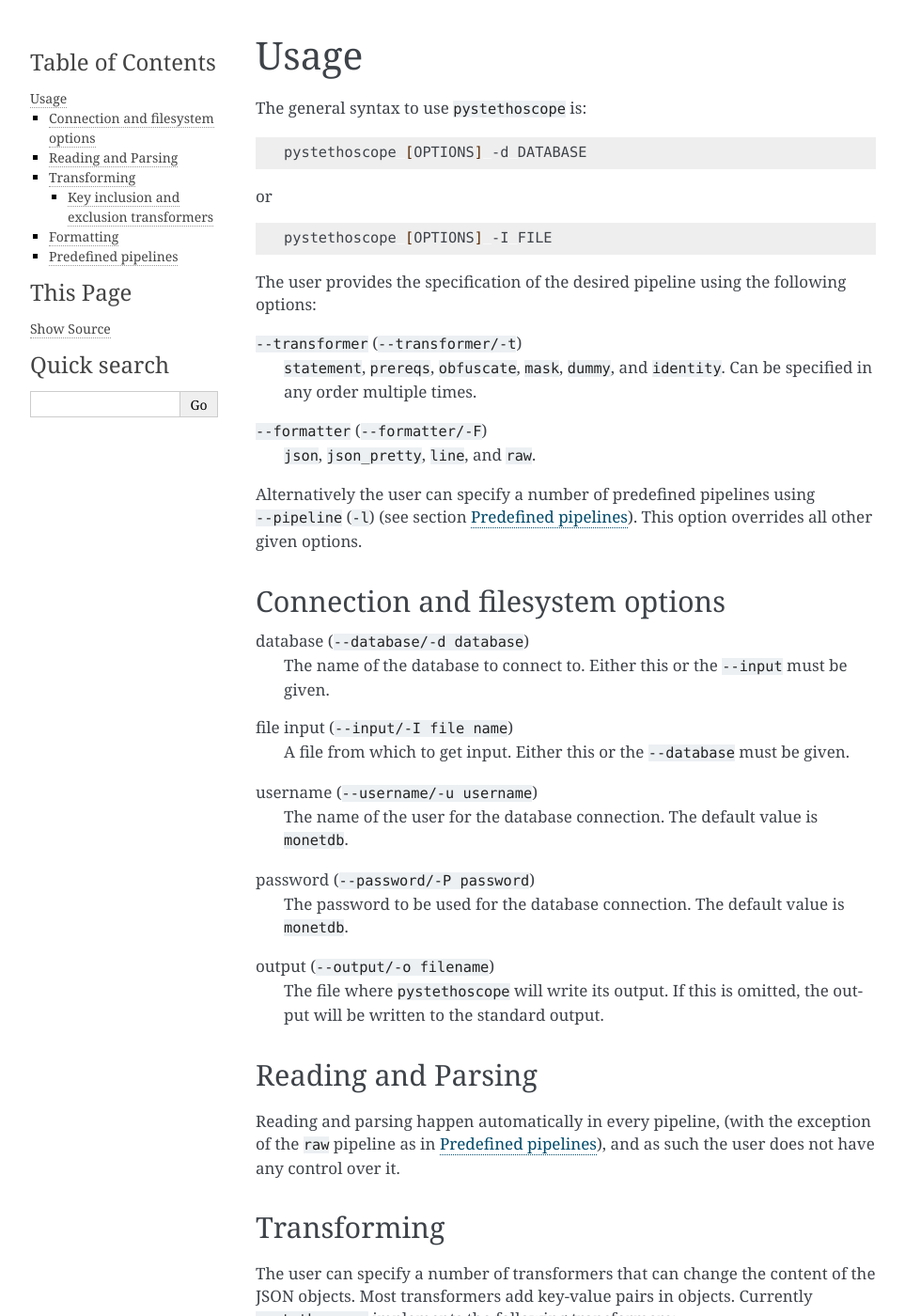
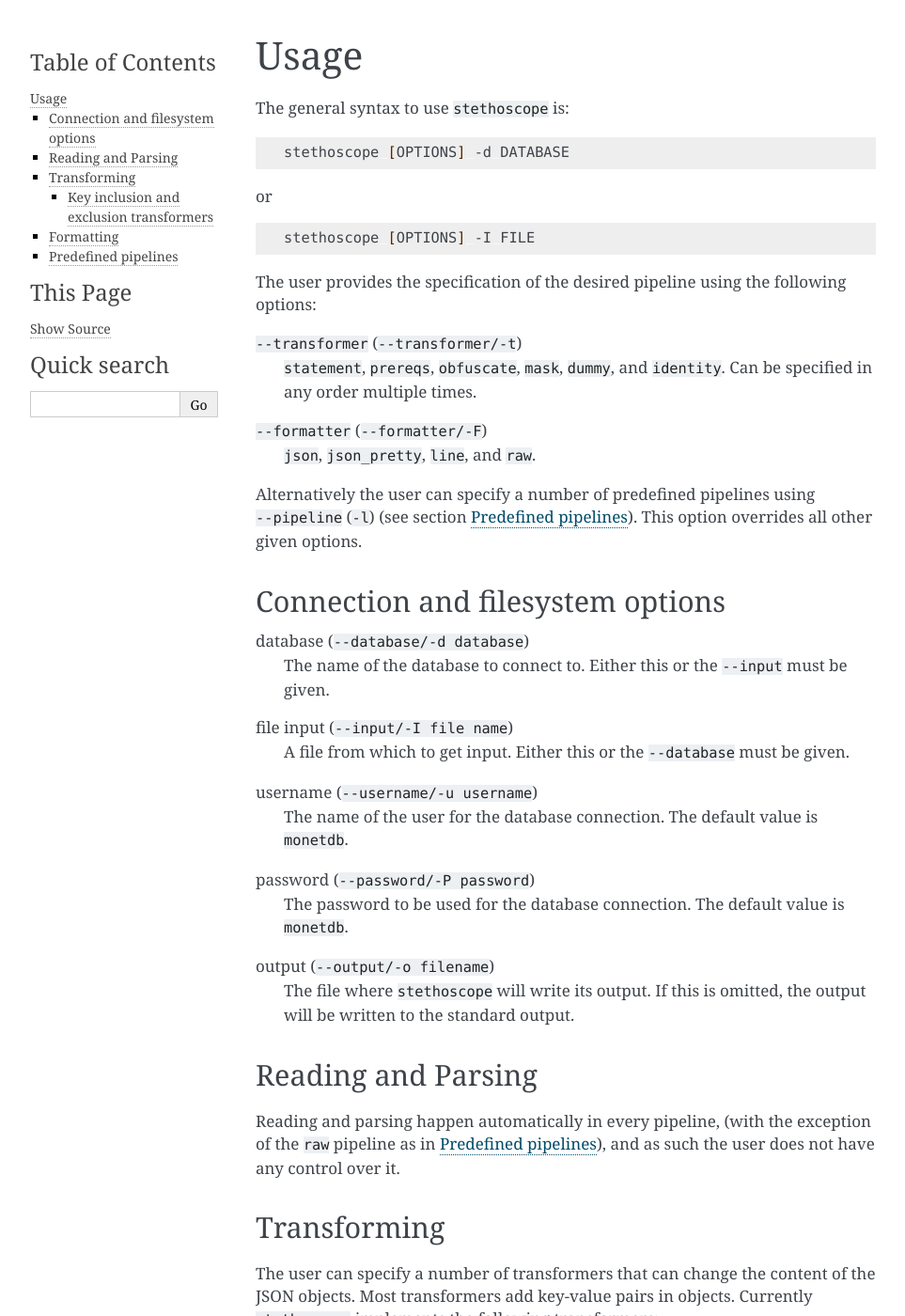
Before and after one commit to MonetDBSolutions/monetdb-stethoscope, a Sphinx documentation site: the page built from docs/source/usage.rst, in a window 1280 px wide and 1400 px high. Shown: the whole window at 94% size, without its empty margins (148-1111 px from the left). Built offline with Sphinx 7.4.7, drawn with Linux system fonts in a browser that asks for light colours; some of the changed text lies outside the part shown.

Commit message:
Update documentation after name change

```diff
--- a/docs/source/usage.rst
+++ b/docs/source/usage.rst
@@ -1,17 +1,17 @@
 Usage
 =====
 
-The general syntax to use ``pystethoscope`` is:
+The general syntax to use ``stethoscope`` is:
 
 .. code:: shell
 
-   pystethoscope [OPTIONS] -d DATABASE
+   stethoscope [OPTIONS] -d DATABASE
 
 or
 
 .. code:: shell
 
-   pystethoscope [OPTIONS] -I FILE
+   stethoscope [OPTIONS] -I FILE
 
 The user provides the specification of the desired pipeline using the
 following options:
@@ -46,7 +46,7 @@ password (``--password/-P password``)
    is ``monetdb``.
 
 output (``--output/-o filename``)
-   The file where ``pystethoscope`` will write its output. If this is omitted,
+   The file where ``stethoscope`` will write its output. If this is omitted,
    the output will be written to the standard output.
 
 Reading and Parsing
@@ -61,7 +61,7 @@ Transforming
 
 The user can specify a number of transformers that can change the
 content of the JSON objects. Most transformers add key-value pairs in
-objects. Currently ``pystethoscope`` implements the following
+objects. Currently ``stethoscope`` implements the following
 transformers:
 
 statement
@@ -135,12 +135,12 @@ raw
 Predefined pipelines
 --------------------
 
-The following are the predefined pipelines that ``pystethoscope``
+The following are the predefined pipelines that ``stethoscope``
 currently has:
 
 raw
    This pipeline is intended for accessing the raw output of the MonetDB
-   server's profiler. When using this pipeline ``pystethoscope`` will
+   server's profiler. When using this pipeline ``stethoscope`` will
    connect to the server, read strings, and print them to the output
    stream. No other processing happens, and specifically *no parsing
    takes place*. This is mainly useful for debugging the profiler module
```
Also changed, not shown: README.rst (+5 -5 lines), docs/source/dev_notes.rst (+4 -4 lines), docs/source/examples.rst (+4 -4 lines), docs/source/introduction.rst (+4 -4 lines).
